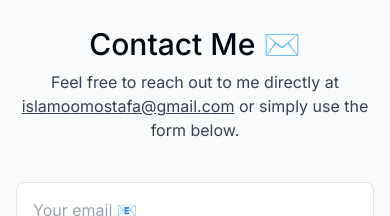
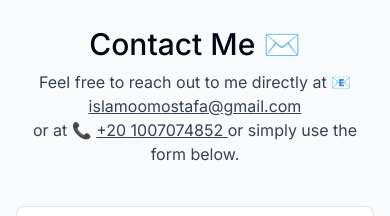
Before and after one commit to islamoomostafa/Islam-Mostafa-Portfolio, a Next.js app: page / in a window 390 px wide. Shown: the part 4066-4282 px from the top of the page. Built offline with nearby package versions, Linux system fonts and the light colour scheme; no server answers.

Commit message:
Phone Number commit

```diff
--- a/components/contact.tsx
+++ b/components/contact.tsx
@@ -7,6 +7,9 @@ import { useSectionInView } from "@/lib/hooks";
 import { sendEmail } from "@/actions/sendEmail";
 import SubmitBtn from "./submit-btn";
 import toast from "react-hot-toast";
+import { IoCall } from "react-icons/io5";
+import { FaWhatsapp } from "react-icons/fa";
+import { CiMail } from "react-icons/ci";
 
 export default function Contact() {
   const { ref } = useSectionInView("Contact");
@@ -32,10 +35,14 @@ export default function Contact() {
       <SectionHeading>Contact me ✉️</SectionHeading>
 
       <p className="text-gray-700 -mt-6 dark:text-white/80">
-        Feel free to reach out to me directly at{" "}
+        Feel free to reach out to me directly at 📧 {"  "}
         <a className="underline" href="mailto:islamoomostafa@gmail.com">
           islamoomostafa@gmail.com
         </a>{" "}
+        <br /> or at 📞 {"  "}
+        <a className="underline" href="https://wa.me/+201007074852">
+          +20 1007074852{" "}
+        </a>
         or simply use the form below.
       </p>
 
```
